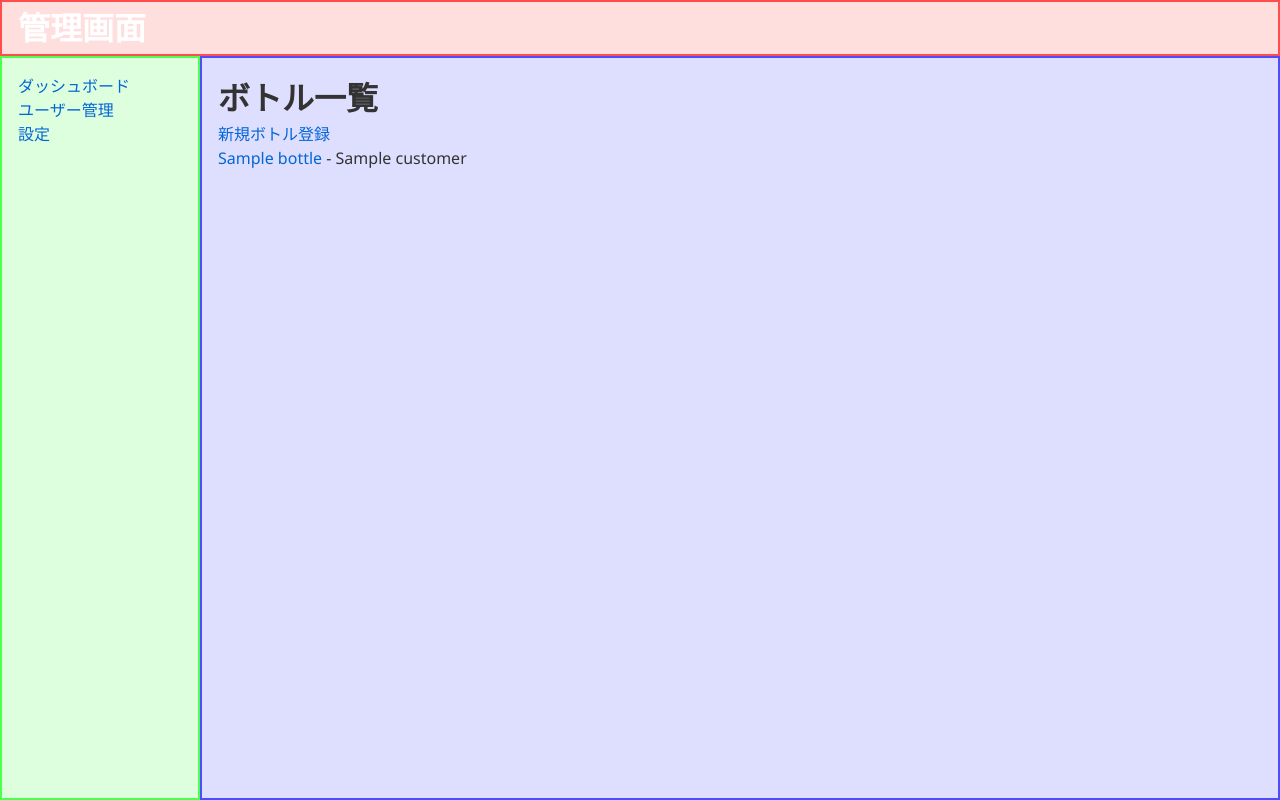
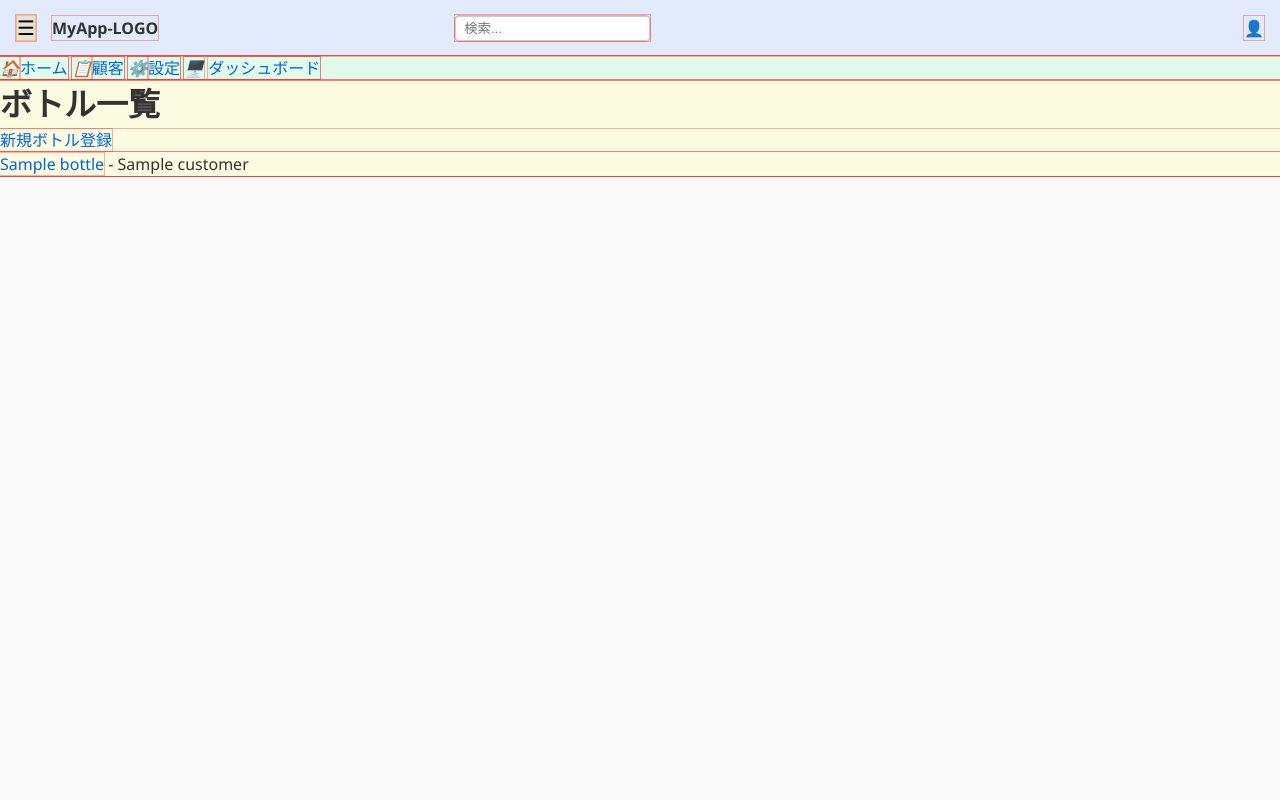
Before and after one commit to hryoko/simplecrm, a Django app: template templates/bottles/bottle_list.html in a window 1280 px wide. Run offline with Django 5.2, Linux system fonts and the light colour scheme; the template is opened without the code that fills it: most values are stand-ins (such as "Sample title", 1, 10 or a date in 2020).

Commit message:
20250627-01 layout

```diff
--- /dev/null
+++ b/scss/_dev.scss
@@ -0,0 +1,39 @@
+/* ------------------------------
+  開発中のセクション色分け（見やすさ用）
+------------------------------ */
+$outline-color: rgba(255, 0, 0, 0.3);
+$header-bg: rgba(0, 100, 255, 0.1);
+$nav-bg: rgba(0, 255, 100, 0.1);
+$main-bg: rgba(255, 255, 0, 0.1);
+$footer-bg: rgba(128, 128, 128, 0.1);
+$btn-bg: rgba(255, 165, 0, 0.15);
+$btn-border: rgba(255, 165, 0, 0.5);
+
+.dev-mode {
+  * {
+    outline: 1px solid $outline-color;
+  }
+
+  header {
+    background-color: $header-bg;
+  }
+
+  nav {
+    background-color: $nav-bg;
+  }
+
+  main {
+    background-color: $main-bg;
+  }
+
+  footer {
+    background-color: $footer-bg;
+  }
+
+  button,
+  input[type="button"],
+  input[type="submit"] {
+    background-color: $btn-bg;
+    border: 1px solid $btn-border;
+  }
+}
--- a/scss/_sagyo.scss
+++ b/scss/_sagyo.scss
@@ -1,38 +1,192 @@
+@charset "UTF-8";
+
+/* ------------------------------
+  CSS Variables（設計用トークン）
+------------------------------ */
 :root {
     --header-height: 56px;
     --nav-sidebar-width: 200px;
+    --sidebar-collapsed-width: 60px;
+
+    --font-family-primary: "Segoe UI", system-ui, Roboto, "Helvetica Neue", Arial,
+        sans-serif, "Apple Color Emoji", "Segoe UI Emoji", "Segoe UI Symbol", "Noto Color Emoji";
+
+    --font-family-monospace: ui-monospace, Menlo, Monaco, "Cascadia Mono",
+        "Segoe UI Mono", "Roboto Mono", "Oxygen Mono", "Ubuntu Monospace",
+        "Source Code Pro", "Fira Mono", "Droid Sans Mono", "Courier New", monospace,
+        "Apple Color Emoji", "Segoe UI Emoji", "Segoe UI Symbol", "Noto Color Emoji";
 }
+
+/* ------------------------------
+  Reset & Base
+------------------------------ */
+*,
+*::before,
+*::after {
+    box-sizing: border-box;
+    margin: 0;
+    padding: 0;
+}
+
+html,
+body {
+    height: 100%;
+    font-family: var(--font-family-primary);
+    background-color: #fafafa;
+    color: #333;
+    line-height: 1.5;
+    text-size-adjust: 100%;
+}
+
+ul,
+ol {
+    list-style: none;
+}
+
+a {
+    color: #0366d6;
+    text-decoration: none;
+
+    &:hover {
+        text-decoration: underline;
+    }
+}
+
+button {
+    background: transparent;
+    border: none;
+    padding: 0;
+    cursor: pointer;
+    appearance: none;
+}
+
+/* ------------------------------
+  Layout Components
+------------------------------ */
+
+.sticky {
+    position: sticky;
+    top: 0;
+}
+
+.fixed {
+    position: fixed;
+    top: 0;
+    left: 0;
+}
+/* ヘッダー */
 
 header {
     height: var(--header-height);
-    background: #2c3e50;
-    color: white;
-    padding: 0 1rem;
+    background: #fff;
+    border-bottom: 1px solid #ddd;
     display: flex;
     align-items: center;
+    padding: 0 1rem;
+    z-index: 1000;
+
+    .menu-button {
+        font-size: 1.25rem;
+    }
+
+    .logo {
+        margin-left: 1rem;
+        font-weight: bold;
+    }
+
+    .search-box {
+        margin: 0 auto;
+
+        input {
+            padding: 0.25rem 0.5rem;
+            border: 1px solid #ccc;
+            border-radius: 4px;
+        }
+    }
+
+    .user-menu {
+        margin-left: auto;
+    }
 }
 
-.container {
-    display: flex;
-    min-height: calc(100vh - var(--header-height));
+/* 全体レイアウト（サイドバー＋メイン） */
+.layout {
+    // display: flex;
+    // margin-top: var(--header-height);
+    // min-height: calc(100vh - var(--header-height));
 }
 
-aside {
-    width: var(--nav-sidebar-width);
-    background: #34495e;
-    color: white;
-    padding: 1rem;
+/* サイドバー */
+.sidebar {
+    // width: var(--nav-sidebar-width);
+    // background: #f1f5f9;
+    // overflow: hidden;
+    // flex-shrink: 0;
+
+    // nav {
+    //     display: flex;
+    //     flex-direction: column;
+
+    //     a {
+    //         display: flex;
+    //         align-items: center;
+    //         padding: 1rem;
+    //         color: #333;
+    //         text-decoration: none;
+    //         white-space: nowrap;
+
+    //         i {
+    //             font-size: 1rem;
+    //             width: 24px;
+    //             flex-shrink: 0;
+    //         }
+
+    //         .label {
+    //             margin-left: 0.5rem;
+    //             overflow: hidden;
+    //         }
+    //     }
+    // }
+
+    // &.collapsed {
+    //     width: var(--sidebar-collapsed-width);
+
+    //     nav a .label {
+    //         visibility: hidden;
+    //     }
+    // }
 }
 
-main {
-    flex: 1;
-    padding: 1rem;
-    background: #fff;
-}
+/* メインコンテンツ */
+// .main-content {
+//     flex: 1;
+//     padding: 1.5rem;
+//     background: #fff;
+// }
 
-// footer {
-    // height: 40px;
-    // background: #eee;
-    // text-align: center;
-    // line-height: 40px;
+// .empty-message {
+//     padding: 2rem;
+//     text-align: center;
+//     color: #888;
 // }
+/* ------------------------------
+  Responsive: モバイル対応
+------------------------------ */
+// @media (max-width: 768px) {
+//     .sidebar {
+//         width: var(--sidebar-collapsed-width);
+//     }
+
+//     .sidebar nav a .label {
+//         opacity: 0;
+//         width: 0;
+//     }
+
+//     .main-header .search-box {
+//         display: none;
+//     }
+
+//     .main-content {
+//         padding: 1rem;
+//     }
+// }
--- a/scss/_test.scss
+++ b/scss/_test.scss
@@ -0,0 +1,35 @@
+:root {
+    --header-height: 56px;
+    --nav-sidebar-width: 200px;
+}
+
+header {
+    height: var(--header-height);
+    background: #2c3e50;
+    color: white;
+    display: flex;
+    align-items: center;
+}
+
+.layout {
+    display: flex;
+    min-height: calc(100vh - var(--header-height));
+}
+
+aside {
+    width: var(--nav-sidebar-width);
+    background: #34495e;
+    color: white;
+}
+
+main {
+    flex: 1;
+    background: #fff;
+}
+
+// footer {
+// height: 40px;
+// background: #eee;
+// text-align: center;
+// line-height: 40px;
+// }
--- a/scss/main.scss
+++ b/scss/main.scss
@@ -34,26 +34,6 @@
 // 設定
 @import 'settings/settings';
 
-@import 'test';
+// @import 'test';
 @import 'sagyo';
-
-/* 開発用にわかりやすく色付け */
-header {
-  background-color: #ffdede; /* 薄い赤 */
-  border: 2px solid #ff4d4d;
-}
-
-aside {
-  background-color: #deffde; /* 薄い緑 */
-  border: 2px solid #4dff4d;
-}
-
-main {
-  background-color: #dedeff; /* 薄い青 */
-  border: 2px solid #4d4dff;
-}
-
-footer {
-  background-color: #ffffde; /* 薄い黄 */
-  border: 2px solid #ffff4d;
-}
+@import 'dev';
--- a/static/css/main.css
+++ b/static/css/main.css
@@ -70,55 +70,137 @@ body {
   color: #333;
 }
 
+/* ------------------------------
+  CSS Variables（設計用トークン）
+------------------------------ */
 :root {
   --header-height: 56px;
   --nav-sidebar-width: 200px;
+  --sidebar-collapsed-width: 60px;
+  --font-family-primary: "Segoe UI", system-ui, Roboto, "Helvetica Neue", Arial,
+      sans-serif, "Apple Color Emoji", "Segoe UI Emoji", "Segoe UI Symbol", "Noto Color Emoji";
+  --font-family-monospace: ui-monospace, Menlo, Monaco, "Cascadia Mono",
+      "Segoe UI Mono", "Roboto Mono", "Oxygen Mono", "Ubuntu Monospace",
+      "Source Code Pro", "Fira Mono", "Droid Sans Mono", "Courier New", monospace,
+      "Apple Color Emoji", "Segoe UI Emoji", "Segoe UI Symbol", "Noto Color Emoji";
 }
 
+/* ------------------------------
+  Reset & Base
+------------------------------ */
+*,
+*::before,
+*::after {
+  box-sizing: border-box;
+  margin: 0;
+  padding: 0;
+}
+
+html,
+body {
+  height: 100%;
+  font-family: var(--font-family-primary);
+  background-color: #fafafa;
+  color: #333;
+  line-height: 1.5;
+  -webkit-text-size-adjust: 100%;
+     -moz-text-size-adjust: 100%;
+          text-size-adjust: 100%;
+}
+
+ul,
+ol {
+  list-style: none;
+}
+
+a {
+  color: #0366d6;
+  text-decoration: none;
+}
+a:hover {
+  text-decoration: underline;
+}
+
+button {
+  background: transparent;
+  border: none;
+  padding: 0;
+  cursor: pointer;
+  -webkit-appearance: none;
+     -moz-appearance: none;
+          appearance: none;
+}
+
+/* ------------------------------
+  Layout Components
+------------------------------ */
+.sticky {
+  position: sticky;
+  top: 0;
+}
+
+.fixed {
+  position: fixed;
+  top: 0;
+  left: 0;
+}
+
+/* ヘッダー */
 header {
   height: var(--header-height);
-  background: #2c3e50;
-  color: white;
-  padding: 0 1rem;
+  background: #fff;
+  border-bottom: 1px solid #ddd;
   display: flex;
   align-items: center;
+  padding: 0 1rem;
+  z-index: 1000;
+}
+header .menu-button {
+  font-size: 1.25rem;
+}
+header .logo {
+  margin-left: 1rem;
+  font-weight: bold;
+}
+header .search-box {
+  margin: 0 auto;
+}
+header .search-box input {
+  padding: 0.25rem 0.5rem;
+  border: 1px solid #ccc;
+  border-radius: 4px;
+}
+header .user-menu {
+  margin-left: auto;
 }
 
-.container {
-  display: flex;
-  min-height: calc(100vh - var(--header-height));
+/* 全体レイアウト（サイドバー＋メイン） */
+/* サイドバー */
+/* メインコンテンツ */
+/* ------------------------------
+  Responsive: モバイル対応
+------------------------------ */
+/* ------------------------------
+  開発中のセクション色分け（見やすさ用）
+------------------------------ */
+.dev-mode * {
+  outline: 1px solid rgba(255, 0, 0, 0.3);
 }
-
-aside {
-  width: var(--nav-sidebar-width);
-  background: #34495e;
-  color: white;
-  padding: 1rem;
+.dev-mode header {
+  background-color: rgba(0, 100, 255, 0.1);
 }
-
-main {
-  flex: 1;
-  padding: 1rem;
-  background: #fff;
+.dev-mode nav {
+  background-color: rgba(0, 255, 100, 0.1);
 }
-
-/* 開発用にわかりやすく色付け */
-header {
-  background-color: #ffdede; /* 薄い赤 */
-  border: 2px solid #ff4d4d;
+.dev-mode main {
+  background-color: rgba(255, 255, 0, 0.1);
 }
-
-aside {
-  background-color: #deffde; /* 薄い緑 */
-  border: 2px solid #4dff4d;
+.dev-mode footer {
+  background-color: rgba(128, 128, 128, 0.1);
 }
-
-main {
-  background-color: #dedeff; /* 薄い青 */
-  border: 2px solid #4d4dff;
-}
-
-footer {
-  background-color: #ffffde; /* 薄い黄 */
-  border: 2px solid #ffff4d;
+.dev-mode button,
+.dev-mode input[type=button],
+.dev-mode input[type=submit] {
+  background-color: rgba(255, 165, 0, 0.15);
+  border: 1px solid rgba(255, 165, 0, 0.5);
 }/*# sourceMappingURL=main.css.map */
--- a/templates/base.html
+++ b/templates/base.html
@@ -3,31 +3,63 @@
 <!DOCTYPE html>
 <html lang="ja">
   <head>
-  <meta charset="UTF-8">
-  <meta name="viewport" content="width=device-width, initial-scale=1.0">
-  <title>{% block title %}サイトタイトル{% endblock %}</title>
-  <link rel="stylesheet" href="{% static 'css/main.css' %}">
+    <meta charset="UTF-8" />
+    <meta name="viewport" content="width=device-width, initial-scale=1" />
+    <title>{% block title %}My App{% endblock %}</title>
+    <link rel="stylesheet" href="{% static 'css/main.css' %}" />
+    {% block extra_css %}{% endblock %}
   </head>
-<body>
+  <body class="dev-mode">
+    <!-- 上部ヘッダー -->
     <header>
-    <h1>管理画面</h1>
+      <button id="toggle-sidebar" class="menu-button">☰</button>
+      <div class="logo">MyApp-LOGO</div>
+      <div class="search-box">
+        <input type="text" placeholder="検索..." />
+      </div>
+      <div class="user-menu">👤</div>
     </header>
 
-  <div class="container">
-    <aside>
-      <!-- メニュー -->
-      <ul>
-        <li><a href="#">ダッシュボード</a></li>
-        <li><a href="#">ユーザー管理</a></li>
-        <li><a href="#">設定</a></li>
-      </ul>
+    <!-- 全体レイアウト -->
+    <div class="layout">
+      <aside class="sidebar">
+        <nav>
+          <a href="#" title="ホーム"><i>🏠</i><span class="label">ホーム</span></a>
+          <a href="#" title="顧客"><i>📋</i><span class="label">顧客</span></a>
+          <a href="#" title="設定"><i>⚙️</i><span class="label">設定</span></a>
+          <a href="#" title="ダッシュボード">
+            <i class="icon-home">🖥️</i>
+            <span class="label">ダッシュボード</span>
+          </a>
+        </nav>
       </aside>
 
-    <main>
-      {% block content %}{% endblock %}
+      <main class="main-content">
+        {% block content %}
+        <div class="empty-message">データがありません。</div>
+        <!-- ここに各ページの内容が入ります -->
+        {% endblock %}
       </main>
     </div>
 
-  {% comment %} <footer>© 2025 管理画面</footer> {% endcomment %}
+    {% block extra_js %}{% endblock %}
+
+    <!-- サイドバー開閉状態の保存 -->
+    <script>
+      const sidebar = document.querySelector(".sidebar");
+      const toggleBtn = document.getElementById("toggle-sidebar");
+
+      // 保存された状態を復元
+      if (localStorage.getItem("sidebar-collapsed") === "true") {
+        sidebar.classList.add("collapsed");
+      }
+
+      // 開閉時に状態を保存
+      toggleBtn.addEventListener("click", () => {
+        sidebar.classList.toggle("collapsed");
+        const isCollapsed = sidebar.classList.contains("collapsed");
+        localStorage.setItem("sidebar-collapsed", isCollapsed);
+      });
+    </script>
   </body>
 </html>
--- a/templates/home.html
+++ b/templates/home.html
@@ -1,7 +1,7 @@
 {% extends 'base.html' %}
 {% block title %}ホーム{{ block.super }}{% endblock %}
 
-{% block content %}
+{#% block content %#}
 <h1>ホーム</h1>
 <p>ようこそ、{{ request.user.username }} さん。</p>
 <p>このページから管理画面機能にアクセスできます。</p>
@@ -9,4 +9,4 @@
 <form method="post" action="{% url 'logout' %}">
   {% csrf_token %}
 </form>
-{% endblock %}
+{#% endblock %#}
```
Also changed, not shown: 1 other file. Lines whose indentation alone changed are shown as unchanged.
